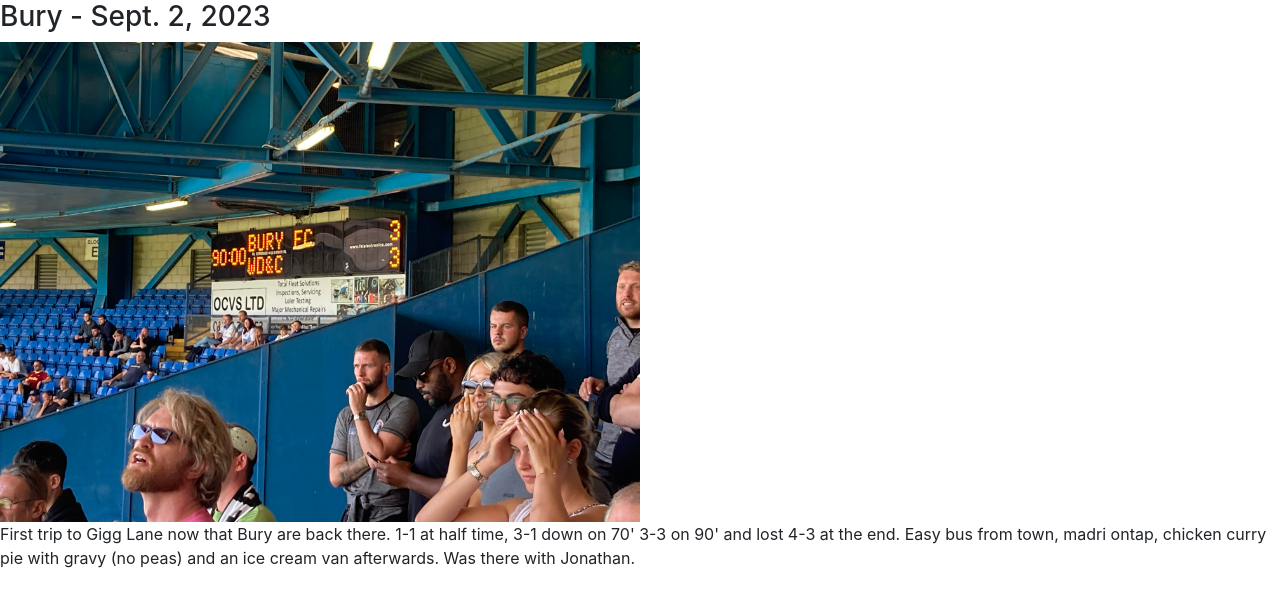
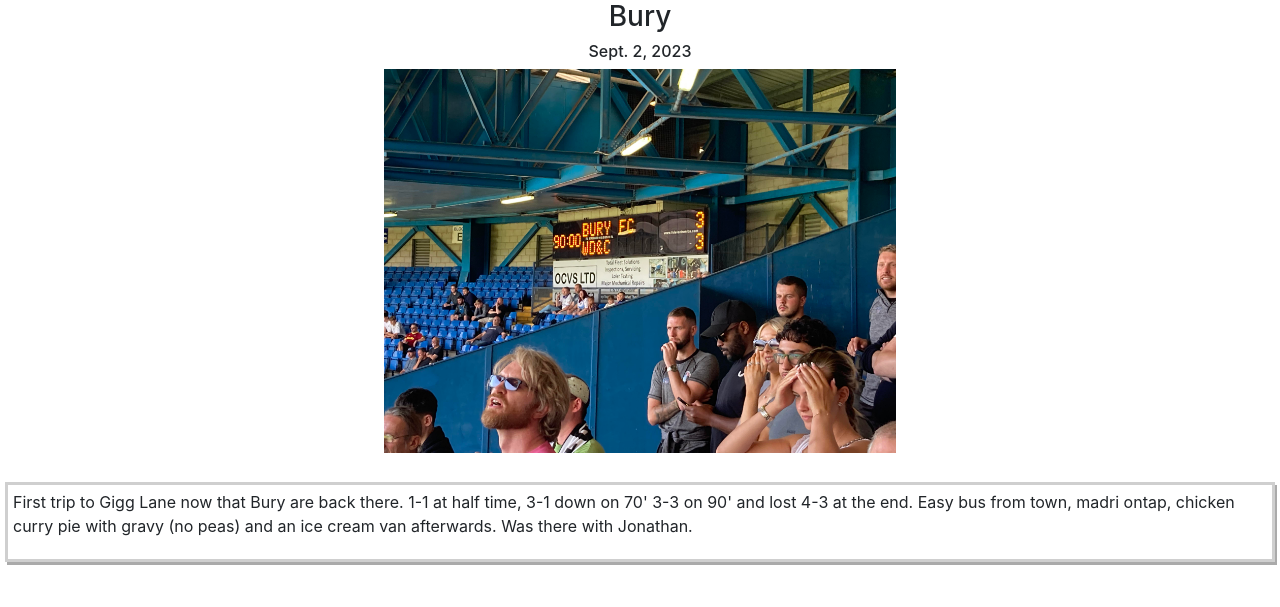
Before and after one commit to yanader/watchingwest, a Django app: page /westaway/entry/1 in a window 1280 px wide. Shown: the part 56-663 px from the top of the page. Run offline with Django 4.2, Linux system fonts and the light colour scheme; data comes from the database, SQL or seed files in the repository.

Commit message:
styling changes to Entry page

```diff
--- a/westaway/models.py
+++ b/westaway/models.py
@@ -21,7 +21,7 @@ class Image(models.Model):
 
     def image_tag(self): # new
         return mark_safe(
-            f'<img src="{self.photo.url}" style="max-width: 50%; height: auto;" />'
+            f'<img src="{self.photo.url}" style="max-width: 40%; height: auto;" />'
         )
 
 class Competition(models.Model):
--- a/westaway/static/westaway/styles.css
+++ b/westaway/static/westaway/styles.css
@@ -34,7 +34,17 @@
     font-weight: bold;
 }
 
-/* .entry-link, .entry-link:hover {
+.entry-header, .entry-sub-header {
+    text-align: center;
+}
 
+.text-div {
+    padding:5px;
+    margin:5px;
+    border: solid #CFCFCF;
+    box-shadow: 2px 3px #AAAAAA;
+}
 
-} */
+.image-div {
+    text-align: center;
+}
--- a/westaway/templates/westaway/entry.html
+++ b/westaway/templates/westaway/entry.html
@@ -5,11 +5,13 @@
 {% block body %}
 
 
-<h3>{{entry.opponent.name}} - {{entry.date}}</h3>
+<h3 class="entry-header">{{entry.opponent.name}}</h3>
+<h6 class="entry-sub-header">{{entry.date}}</h6>
+<div class="image-div">{{entry.image.image_tag}}</div>
 
-{{entry.image.image_tag}}
 
 <br>
-<p>{{entry.text_entry}}</p>
-
+<div class="text-div">
+    <p>{{entry.text_entry}}</p>
+</div>
 {% endblock %}
```
